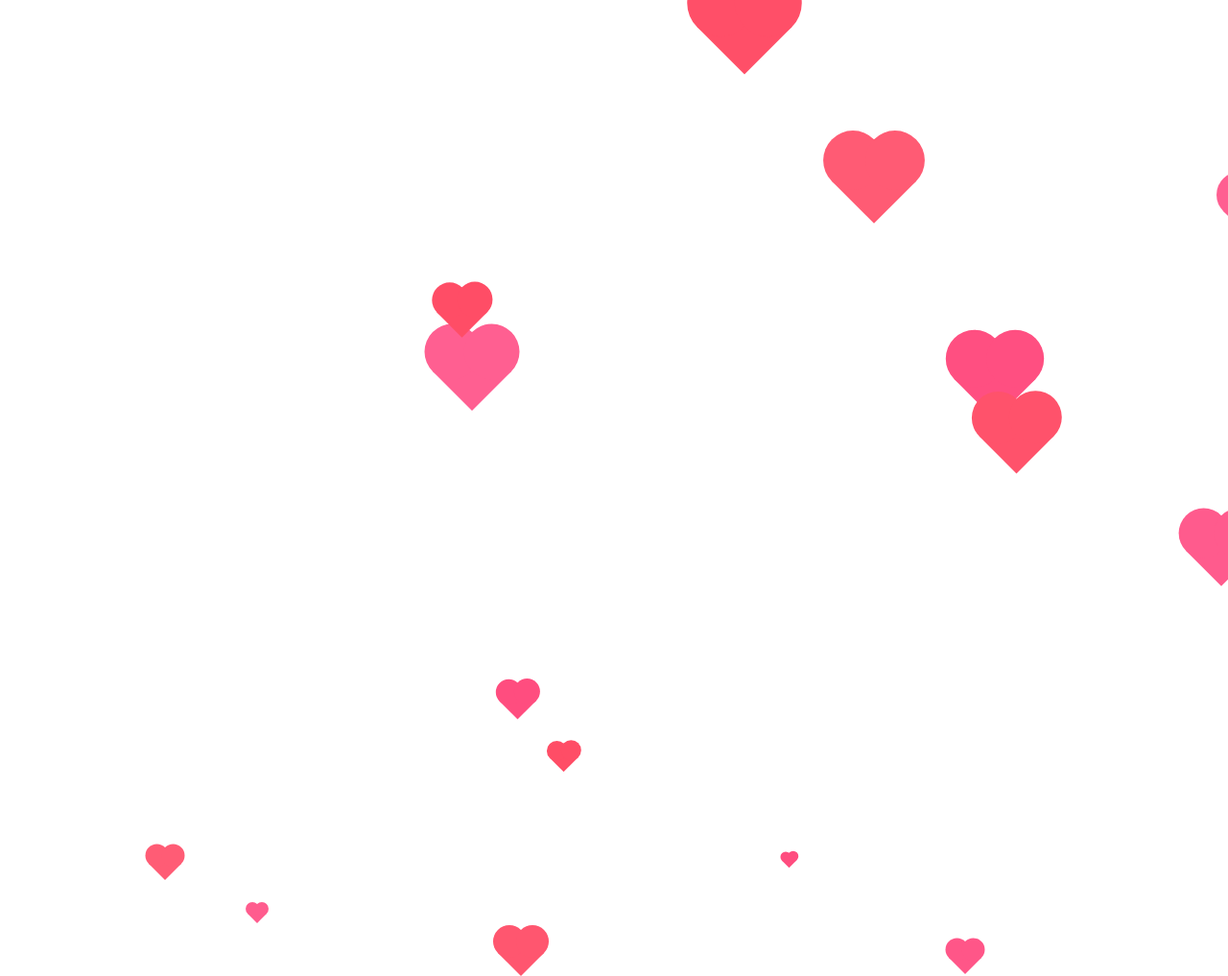
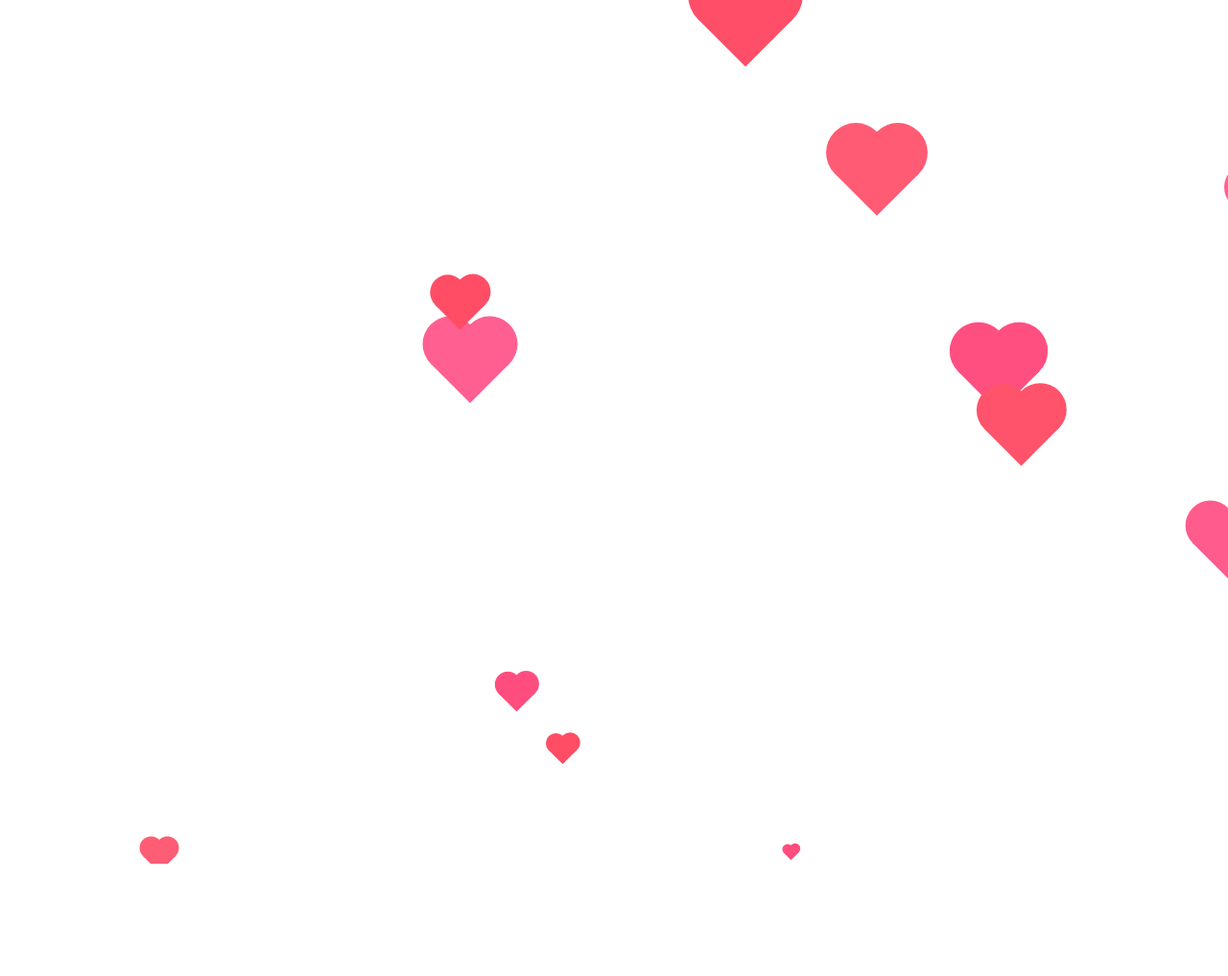
Before and after one commit to SimoDax/simodax.github.io, a Jekyll site: the page thankyou.html, which Jekyll copies as it is, in a window 1280 px wide. Shown: the whole page at 96% size. Built offline with Jekyll 4.4.1, drawn with Linux system fonts in a browser that asks for light colours; nearby versions of some CDN libraries; after the commit the page ends 900 px from its top, so only the background shows below that.

Commit message:
Update thankyou.html

```diff
--- a/thankyou.html
+++ b/thankyou.html
@@ -32,6 +32,7 @@
   height:100%;
       padding:0;
       border:0;
+                margin:0;
 }
 
 .bg_heart {
@@ -40,9 +41,10 @@
     left: 0;
     width: 100%;
     height: 100%;
-    overflow: hidden
+    overflow: hidden;
         padding:0;
     border:0;
+    margin:0;
  }
 
 .heart {
```
